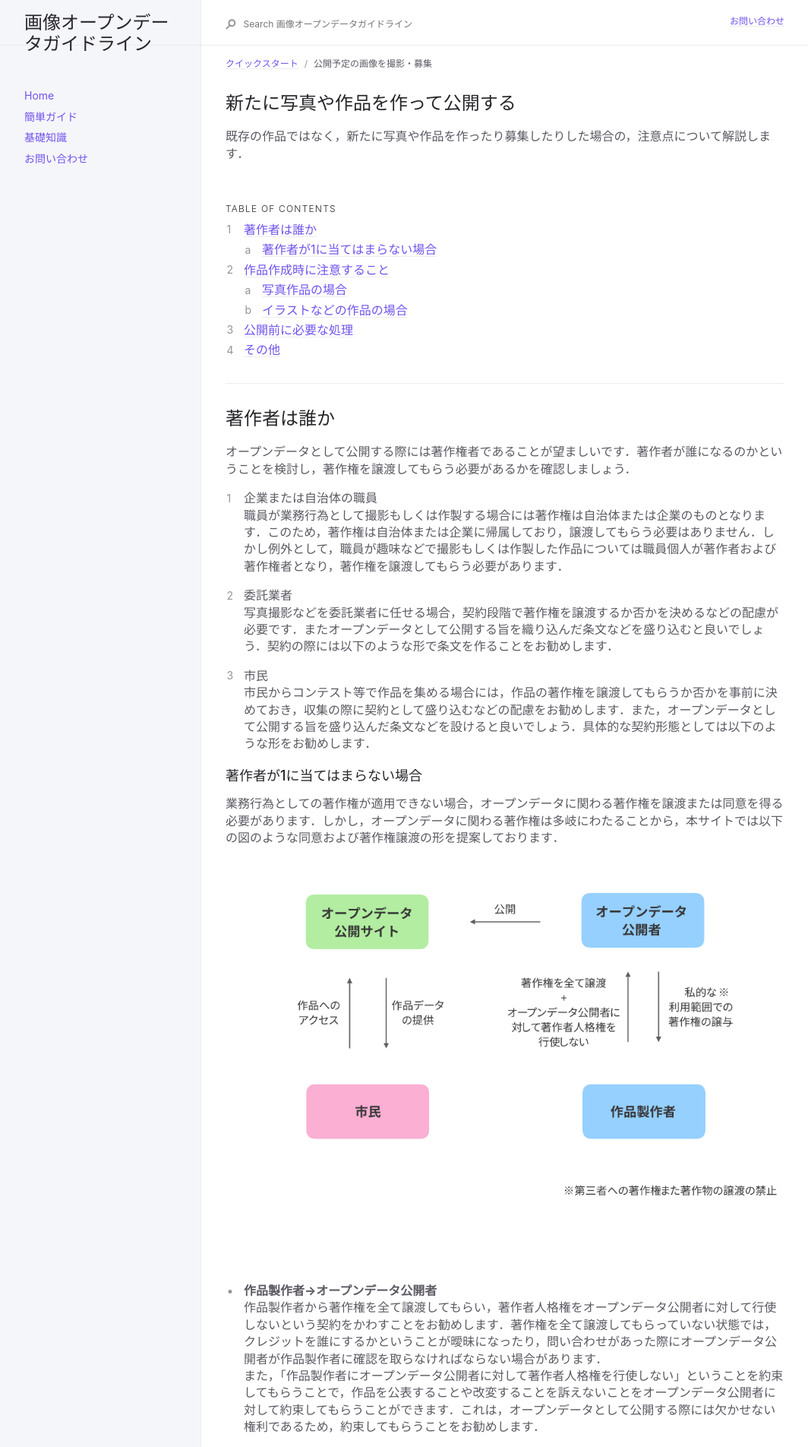
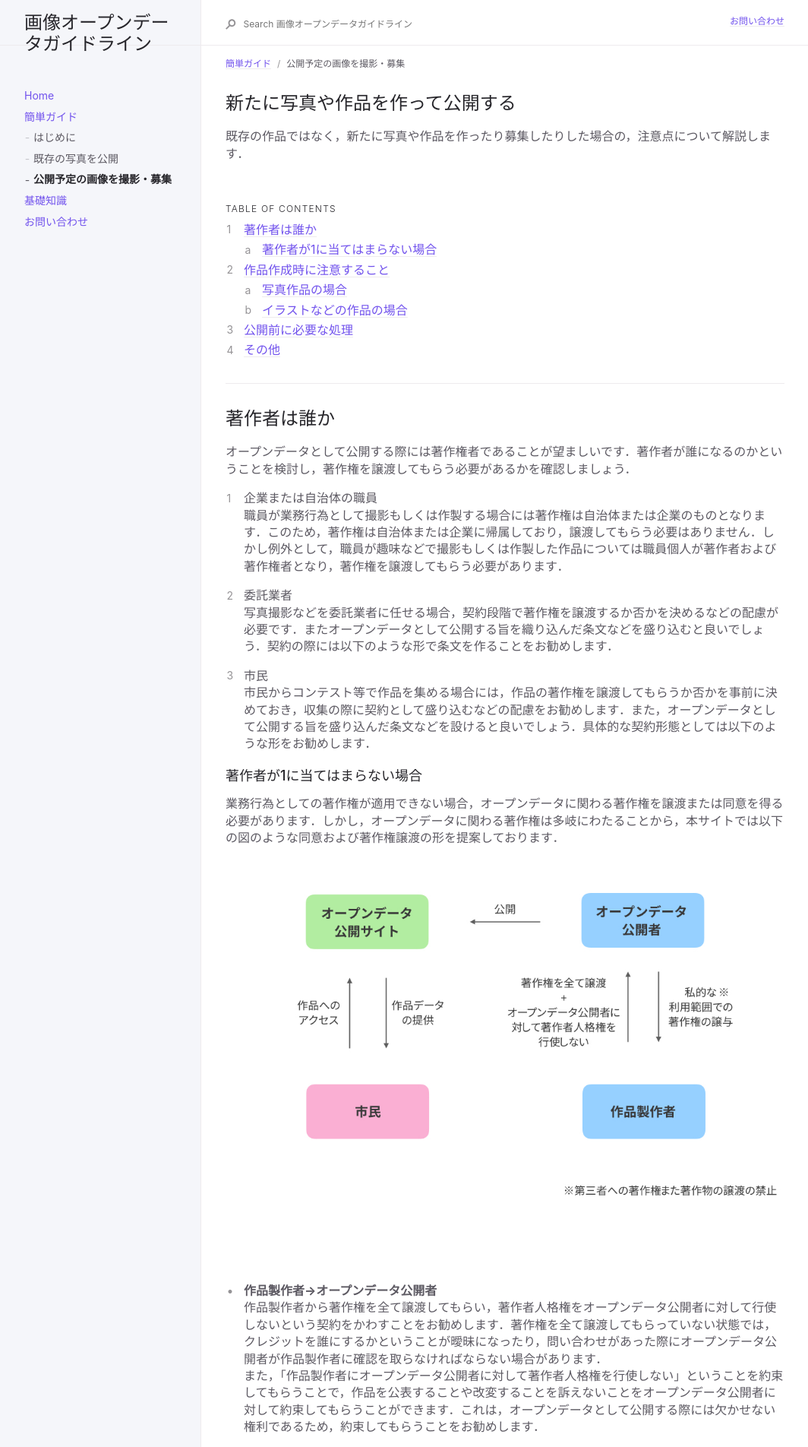
Before and after one commit to ayane0321/image-opendata-guide, a Jekyll site: the page built from docs/quick/new.md, in a window 1280 px wide. Shown: the top 1904 px of the page at 76% size, without its empty margins (91-1155 px from the left). Built offline with Jekyll 4.4.1, drawn with Linux system fonts in a browser that asks for light colours.

Commit message:
change quick children

```diff
--- a/docs/quick/new.md
+++ b/docs/quick/new.md
@@ -1,7 +1,7 @@
 ---
 layout: default
 title: 公開予定の画像を撮影・募集
-parent: クイックスタート
+parent: 簡単ガイド
 nav_order: 3
 ---
 
```
